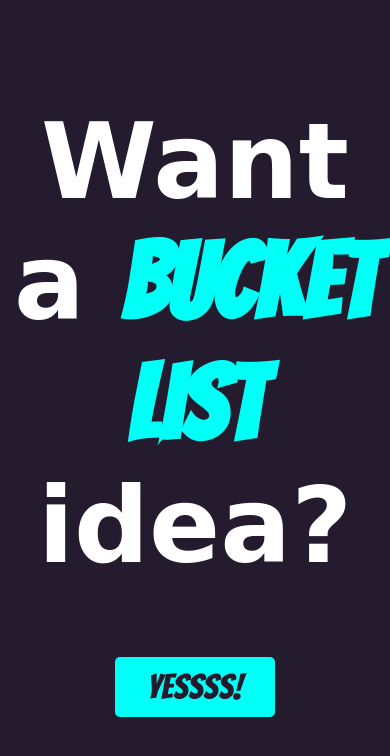
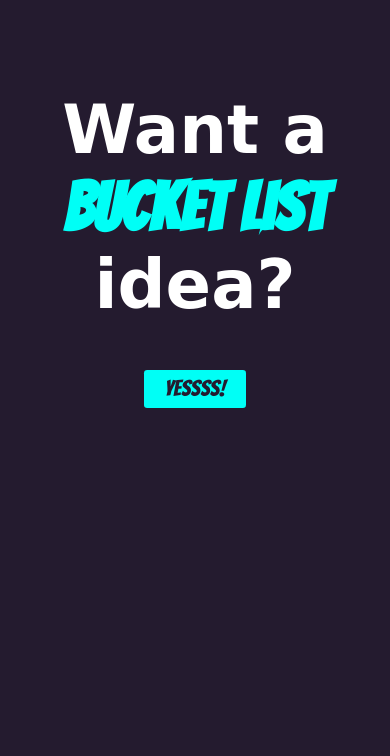
Before and after one commit to tarun0206/BucketListGenerator, a plain HTML site: page index.html in a window 390 px wide. Shown: the top 756 px of the page. Drawn offline with Linux system fonts and the light colour scheme; a web font is replaced by a local one.

Commit message:
made it a bit responsive

```diff
--- a/css/style.css
+++ b/css/style.css
@@ -280,3 +280,19 @@ span{
 /******************************************
 /* ADDITIONAL STYLES
 /*******************************************/
+
+@media all and (max-width: 769px) {
+     #firstDisplay, #section {
+          margin-top: 12%;
+     }
+     html{
+          font-size: 50%
+     }
+
+}
+
+@media all and (max-width: 425px){
+     html{
+          font-size: 40%
+     }
+}
--- a/index.html
+++ b/index.html
@@ -4,6 +4,7 @@
     	<meta charset="utf-8">
     	<meta name="description" content="Your description goes here">
     	<meta name="keywords" content="one, two, three">
+		<meta name="viewport" content="width=device-width, initial-scale=1">
 		<link rel="preconnect" href="https://fonts.googleapis.com">
 		<link rel="preconnect" href="https://fonts.gstatic.com" crossorigin>
 		<link href="https://fonts.googleapis.com/css2?family=DynaPuff:wght@500&display=swap" rel="stylesheet">
```
